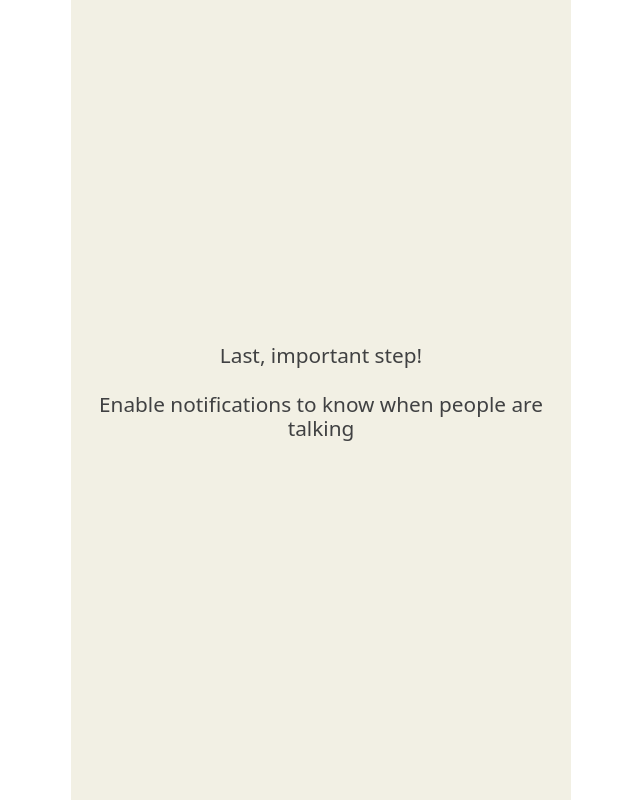
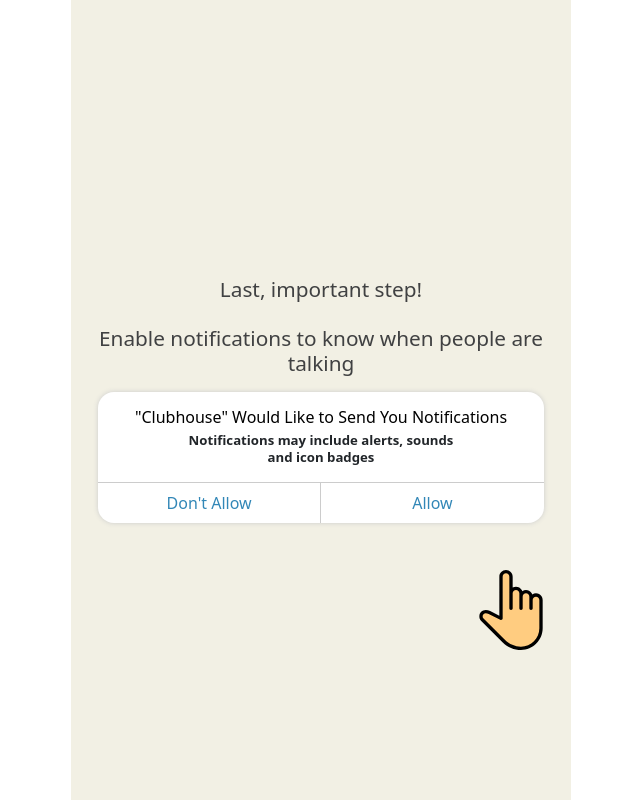
Before and after one commit to m-eminozdogan/clubhouseClone, a React (Create React App) app: page /allow_notification in a window 1280 px wide. Shown: the whole page, without its empty margins (319-959 px from the left). Built offline with nearby package versions, Linux system fonts and the light colour scheme.

Commit message:
some pages edited

```diff
--- a/src/pages/AllowNotification.js
+++ b/src/pages/AllowNotification.js
@@ -1,13 +1,25 @@
 import React from 'react'
 import style from '../style/phoneConfirm.module.css'
+import { Link } from 'react-router-dom'
 function AllowNotification() {
 
     return (
         <div className={style.phoneConfirmContainer}>
-                <div className='text-center' >
-                    <h1 className='mb-4'>Last, important step!</h1>
-                    <h1 className='mb-3'>Enable notifications to know when people are talking </h1>
+            <div className='text-center' >
+                <h1 className='mb-4'>Last, important step!</h1>
+                <h1 className='mb-3'>Enable notifications to know when people are talking </h1>
+                <div className={style.notificationContainer}>
+                    <div className='p-3'>
+                        <h3>"Clubhouse" Would Like to Send You Notifications</h3>
+                        <p>Notifications may include alerts, sounds and icon badges</p>
+                    </div>
+                    <div className={style.actionBtn}>
+                        <Link to='/home'>Don't Allow</Link>
+                        <Link to='/home'>Allow</Link>
+                        <img alt='#' src='/images/handIcon.svg' className={style.hand_icon} />
+                    </div>
                 </div>
+            </div>
         </div>
     )
 }
--- a/src/style/phoneConfirm.module.css
+++ b/src/style/phoneConfirm.module.css
@@ -36,3 +36,44 @@
 .backBtn img {
     width:20px;
 }
+.notificationContainer actionBtn{
+    position:relative;
+
+}
+.notificationContainer .actionBtn a {
+    display:inline-block;
+    width:50%;
+    padding:0.5em;
+    border-top:1px solid #ccc;
+    color:var(--btnBgColor);
+}
+
+.notificationContainer .actionBtn>a:first-child{
+    border-right:1px solid #ccc;
+}
+.notificationContainer .hand_icon{
+    position:absolute;
+    right:20px;
+    width:80px;
+    bottom:150px;
+}
+.notificationContainer{
+    background-color:#fff;
+    border-radius:1em;
+    box-shadow: 0px 0px 5px #ccc;
+}
+
+.notificationContainer h3 {
+    font-size:1em;
+    font-weight:500;
+    color:#000;
+    width:100%;
+    margin:auto;
+    margin-bottom:0.3em;
+}
+.notificationContainer p{
+    font-size:0.825em;
+    font-weight:600;
+    line-height:1.3;
+    margin:auto;
+}
```
